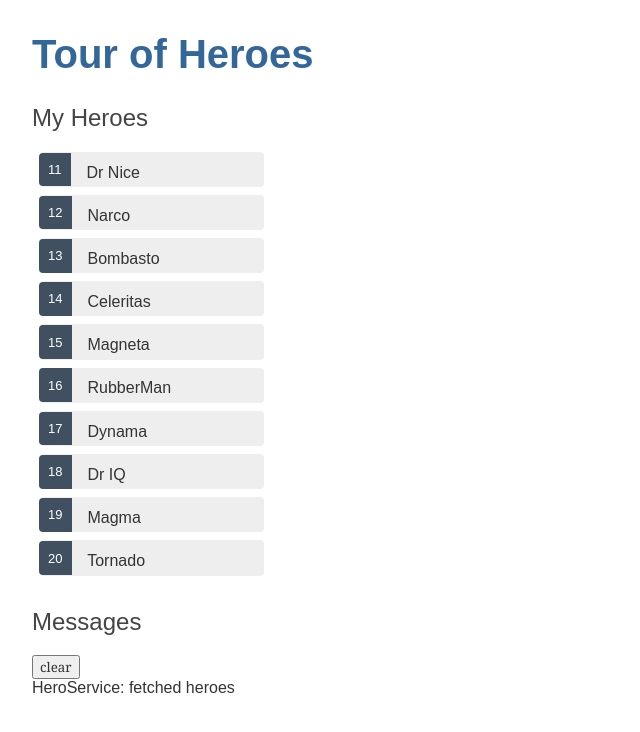
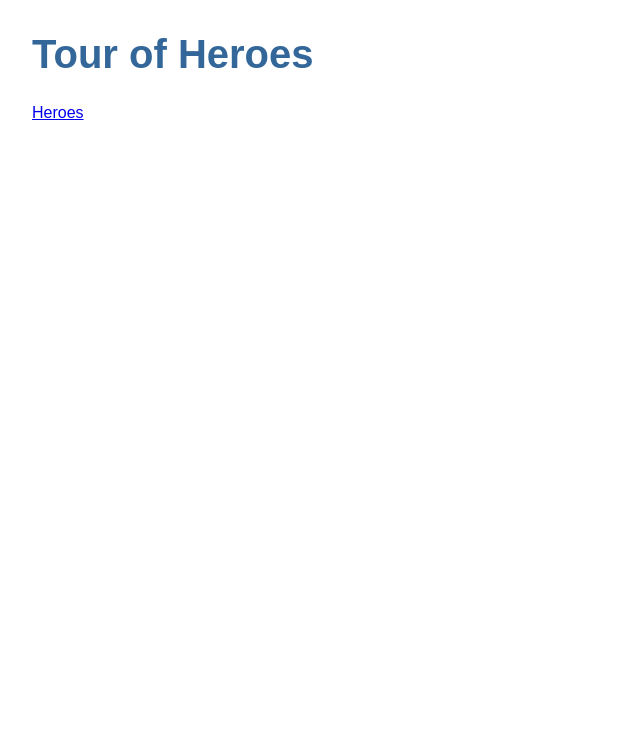
Before and after one commit to sergiu-h/heroes-tour, an Angular app: page / in a window 1280 px wide. Shown: the top 732 px of the page, without its empty margins (0-640 px from the left). Built offline with nearby package versions, Linux system fonts and the light colour scheme.

Commit message:
2 files modified, 1 added - approuting module added

```diff
--- a/src/app/app.component.html
+++ b/src/app/app.component.html
@@ -1,3 +1,6 @@
 <h1>{{title}}</h1>
-<app-heroes></app-heroes>
+<nav>
+  <a routerLink="/heroes">Heroes</a>
+</nav>
+<router-outlet></router-outlet>
 <app-messages></app-messages>
--- a/src/app/app.module.ts
+++ b/src/app/app.module.ts
@@ -9,8 +9,10 @@ import { HeroService } from './hero.service';
 import { MessagesComponent } from './messages/messages.component';
 import { MessageService } from './message.service';
 
+import { AppRoutingModule }     from './app-routing.module';
+
 @NgModule({
-  imports: [BrowserModule, FormsModule],
+  imports: [BrowserModule, FormsModule,AppRoutingModule],
   declarations: [AppComponent, HeroesComponent, HeroDetailComponent, MessagesComponent],
   bootstrap: [AppComponent],
   providers: [HeroService, MessageService]
```
Also changed, not shown: src/app/app-routing.module.ts (added, +13 -0 lines).
